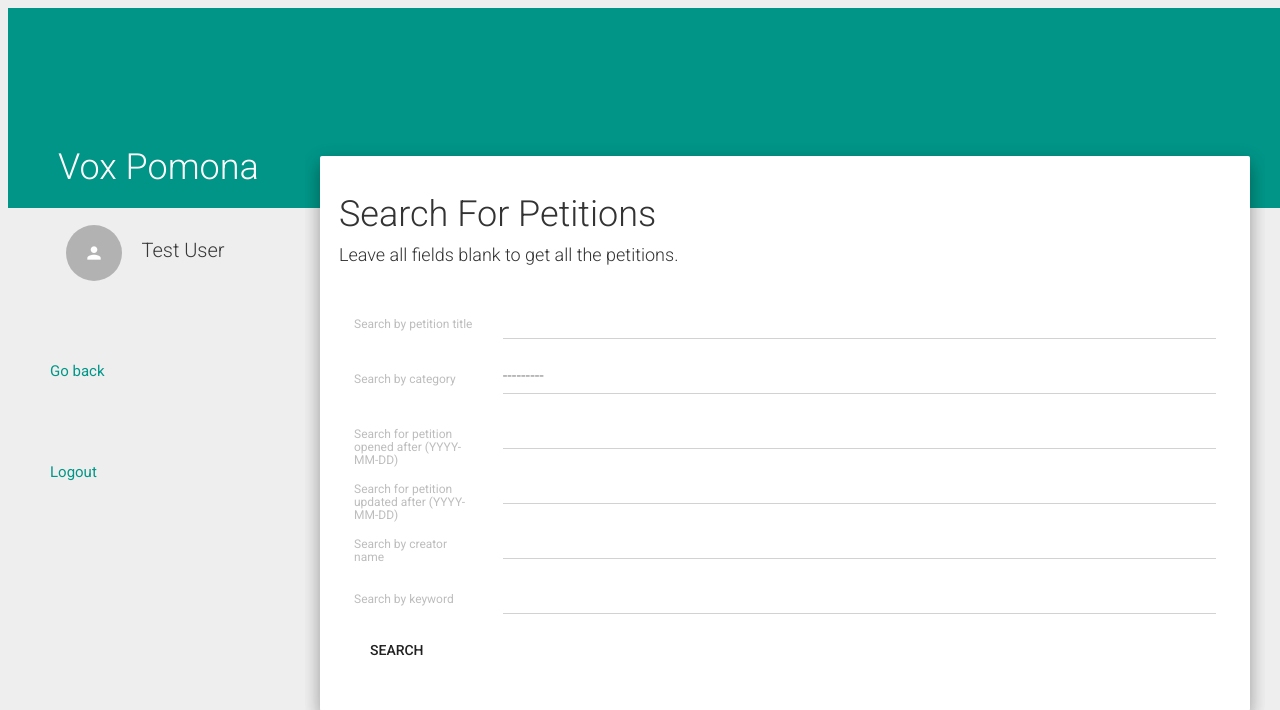
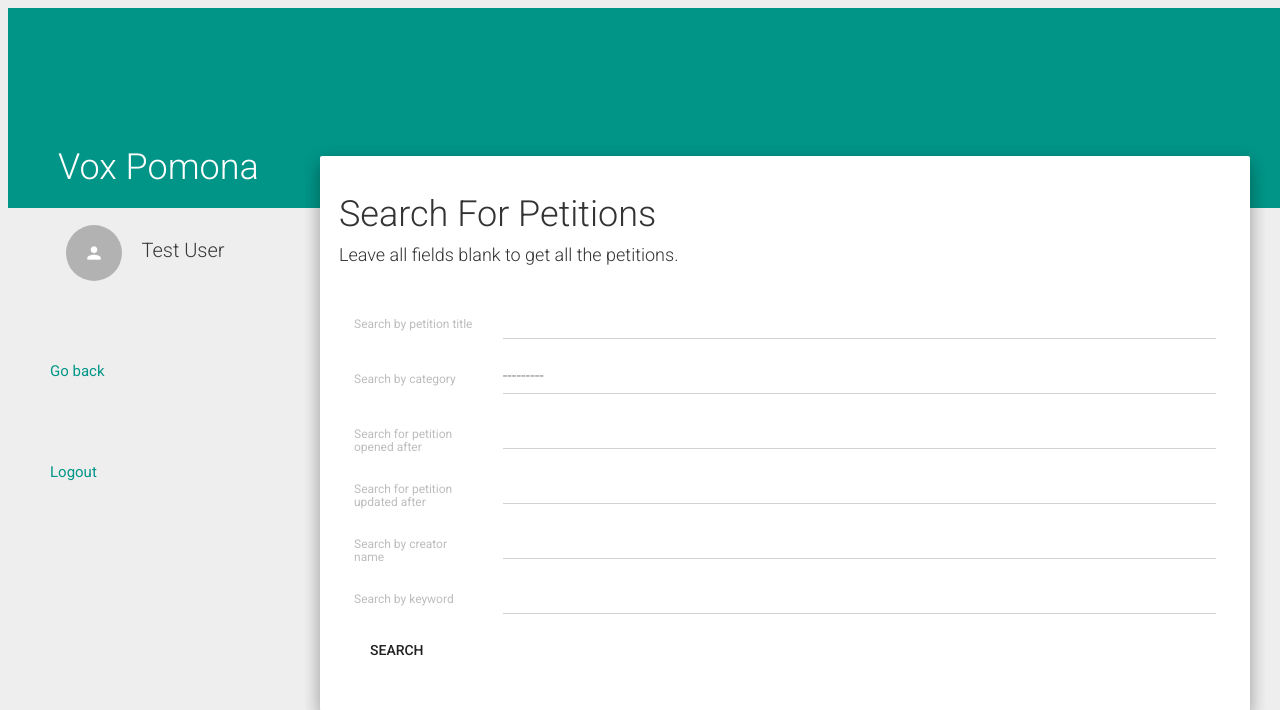
Before and after one commit to monohelix/VoxPomona, a Django app: page /search in a window 1280 px wide. Shown: the top 710 px of the page. Run offline with Django 3.2, Linux system fonts and the light colour scheme; a user stored in the database is signed in; data comes from the database, SQL or seed files in the repository; some libraries are stand-ins or nearby versions.

Commit message:
date better

```diff
--- a/VoxPomona/forms.py
+++ b/VoxPomona/forms.py
@@ -163,11 +163,13 @@
         self.fields['keyword'].required = False
 
         self.fields['open_time'].widget.attrs.update({'class' : 'form-control'})
-        self.fields['open_time'].label = 'Search for petition opened after (YYYY-MM-DD)'
+        self.fields['open_time'].label = 'Search for petition opened after'
+        self.fields['open_time'].help_text = 'YYYY-MM-DD'
         self.fields['open_time'].initial = ''
         self.fields['open_time'].required = False
 
         self.fields['last_updated'].widget.attrs.update({'class' : 'form-control'})
-        self.fields['last_updated'].label = 'Search for petition updated after (YYYY-MM-DD)'
+        self.fields['last_updated'].label = 'Search for petition updated after'
         self.fields['last_updated'].initial = ''
+        self.fields['last_updated'].help_text = 'YYYY-MM-DD'
         self.fields['last_updated'].required = False
--- a/VoxPomona/templates/search.html
+++ b/VoxPomona/templates/search.html
@@ -39,13 +39,10 @@
             <label class="col-md-2 control-label" for="focusedInput1">{{ field.label }}</label>
           {% endif %}
           <div class="col-md-10">
-            {% if field.prefix == "time" %}
-              <p>HELLO</p>
-            {% endif %}
             {{ field }}
+            <span class="help-block">{{ field.help_text }}</span>
+          </div>
 
-          </div>
-          <p class="help-block">{{ field.help_text }}</p>
         </div>
         {% if not forloop.last %}
           <br />
```
Also changed, not shown: 1 other file.
